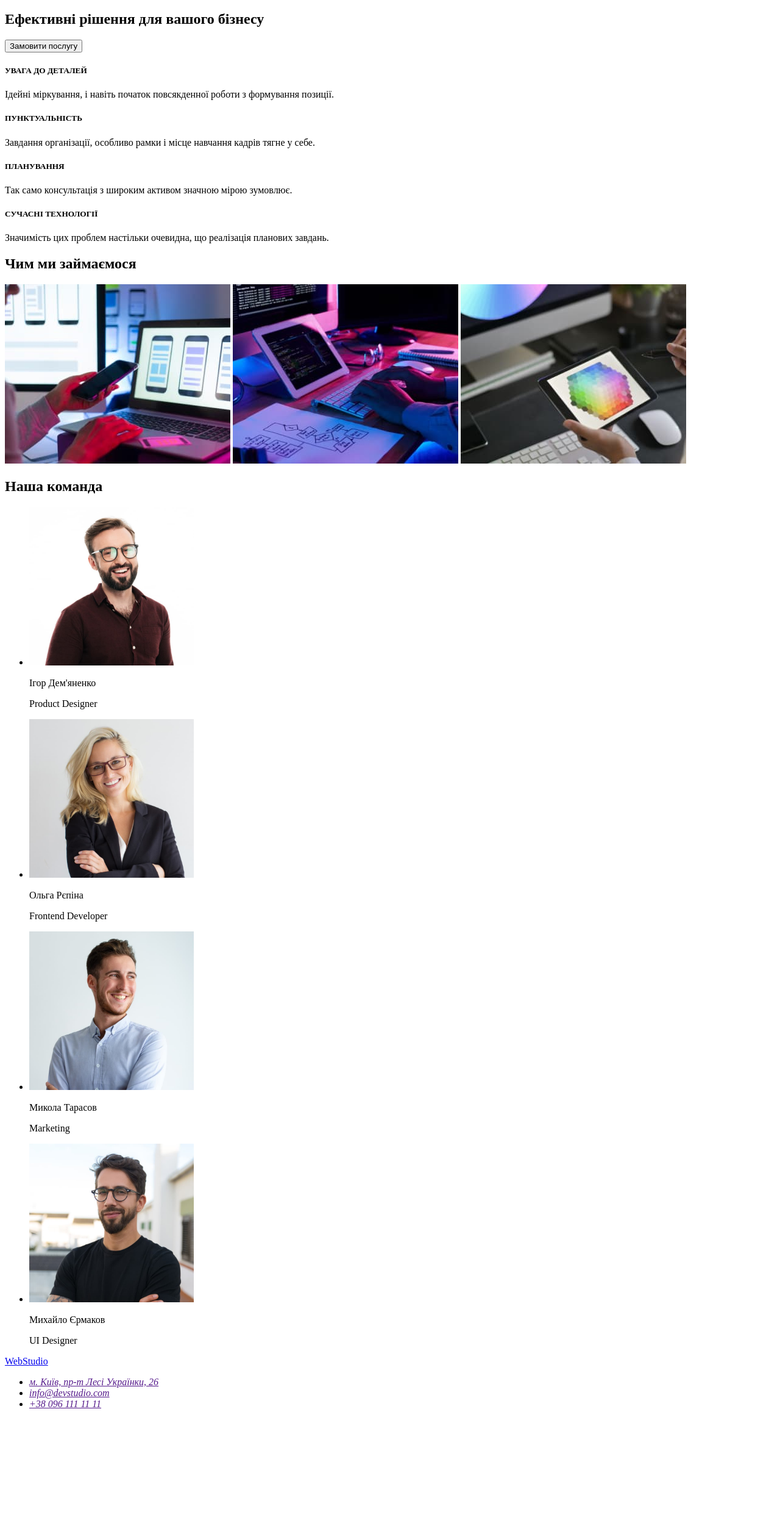
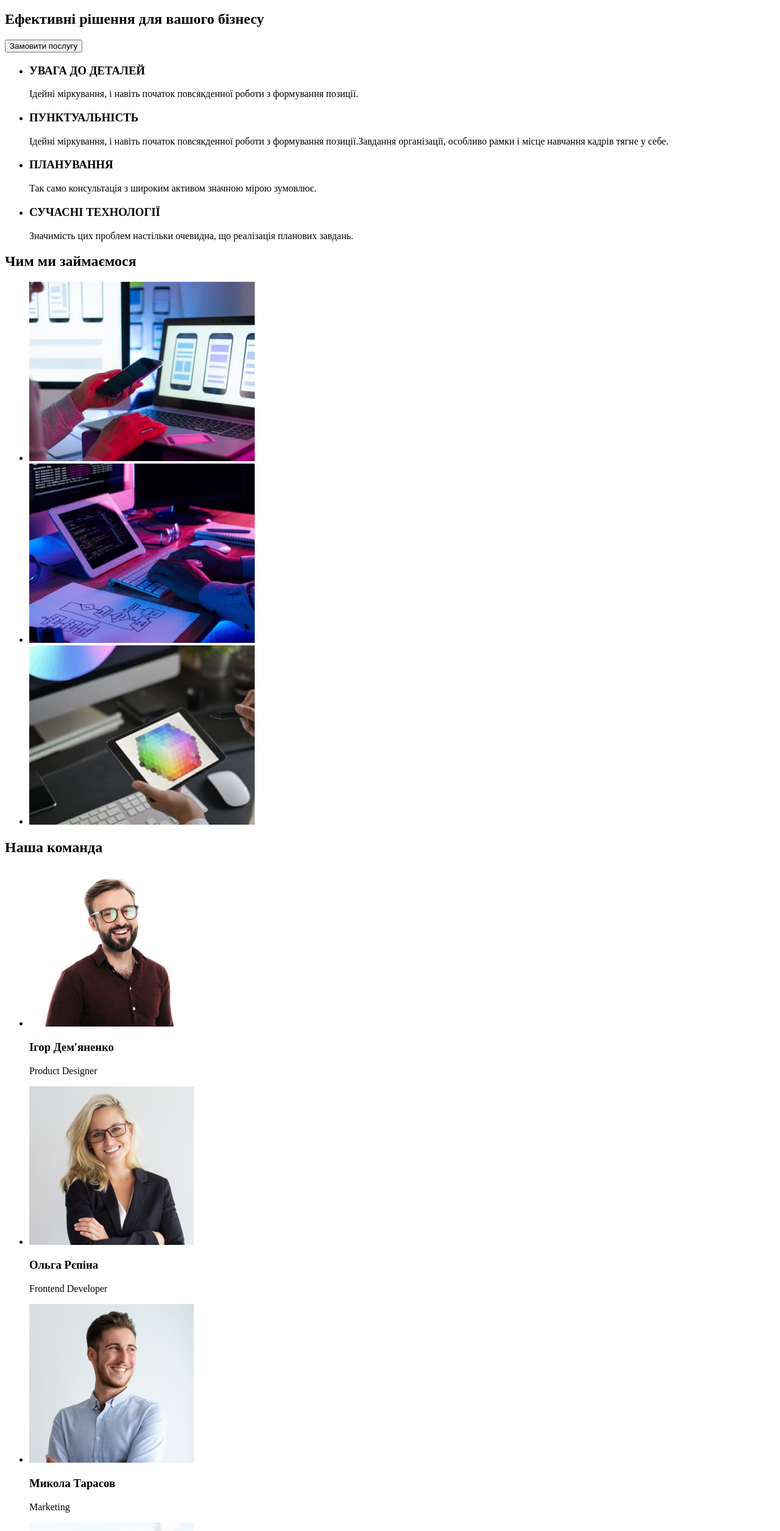
Before and after one commit to AnnaBors/goit-markup-hw-01, a plain HTML site: page index.html in a window 1280 px wide. Shown: the part 150-2660 px from the top of the page at 61% size. Before the commit the page ends 2477 px from the top, so only its background shows below. Drawn offline with Linux system fonts and the light colour scheme.

Commit message:
перероблено

```diff
--- a/index.html
+++ b/index.html
@@ -1,5 +1,5 @@
 <!DOCTYPE html>
-<html lang="en">
+<html lang="uk">
   <head>
     <meta charset="UTF-8" />
     <meta http-equiv="X-UA-Compatible" content="IE=edge" />
@@ -8,17 +8,18 @@
   </head>
   <body>
     <header>
-      <a href="http://127.0.0.1:5500/Index.html">WebStudio</a>
       <nav>
+        <a href="./Index.html">WebStudio</a>
         <ul>
-          <li><a href="">Студія</a></li>
-          <li></li>
+          <li><a href="./Index.html">Студія</a></li>
           <li><a href="">Портфоліо</a></li>
           <li><a href="">Контакти</a></li>
         </ul>
       </nav>
-      <a href="info@devstudio.com">info@devstudio.com</a>
-      <a href="tel:+380961111111">+38 096 111 11 11</a>
+      <ul>
+        <li><a href="e-mail:info@devstudio.com">info@devstudio.com</a></li>
+        <li><a href="tel:+380961111111">+38 096 111 11 11</a></li>
+      </ul>
     </header>
     <main>
       <section class="hero">
@@ -26,33 +27,43 @@
         <button type="button">Замовити послугу</button>
       </section>
       <section class="about">
-        <h5>УВАГА ДО ДЕТАЛЕЙ</h5>
-        <p>
-          Ідейні міркування, і навіть початок повсякденної роботи з формування
-          позиції.
+        <ul>
+          <li>
+            <h3>УВАГА ДО ДЕТАЛЕЙ</h3>
+            <p>Ідейні міркування, і навіть початок повсякденної роботи з формування позиції.</p>
+          </li>
+          <li>
+            <h3>ПУНКТУАЛЬНІСТЬ</h3>
+            <p>Ідейні міркування, і навіть початок повсякденної роботи з формування позиції.Завдання організації, особливо рамки і місце навчання кадрів тягне у себе.
             </p>
-        <h5>ПУНКТУАЛЬНІСТЬ</h5>
-        <p>
-          Завдання організації, особливо рамки і місце навчання кадрів тягне у
-          себе.
-        </p>
-        <h5>ПЛАНУВАННЯ</h5>
+          </li>
+          <li>
+            <h3>ПЛАНУВАННЯ</h3>
             <p>Так само консультація з широким активом значною мірою зумовлює.</p>
-        <h5>СУЧАСНІ ТЕХНОЛОГІЇ</h5>
-        <p>
-          Значимість цих проблем настільки очевидна, що реалізація планових
-          завдань.
-        </p>
+          </li>
+          <li>
+            <h3>СУЧАСНІ ТЕХНОЛОГІЇ</h3>
+            <p>Значимість цих проблем настільки очевидна, що реалізація планових завдань.</p>
+          </li>
+        </ul>
       </section>
       <section class="work">
         <h2>Чим ми займаємося</h2>
+        <ul>
+          <li>
             <img
               src="./images/work1.jpg"
               alt="втілення ідей в реальність"
               width="370"
             />
-        <img src="./images/work2.jpg" alt="оптимізація роботи" width="370" />
-        <img src="./images/work3.jpg" alt="цікаві ідеї" width="370" />
+          </li>
+          <li>
+            <img src="./images/work2.jpg" alt="оптимізація роботи" width="370"/>
+          </li>
+          <li>
+            <img src="./images/work3.jpg" alt="цікаві ідеї" width="370"/>
+          </li>
+        </ul>
       </section>
       <section class="workers">
         <h2>Наша команда</h2>
@@ -63,21 +74,20 @@
               src="./images/employee1.jpg"
               alt="Ігор Дем'яненко"
             />
-            <p>Ігор Дем'яненко</p>
+           <h3>Ігор Дем'яненко</h3>
             <p>Product Designer</p>
           </li>
           <li>
             <img width="270" src="./images/employee2.jpg" alt="Ольга Рєпіна" />
-            <p>Ольга Рєпіна</p>
+           <h3>Ольга Рєпіна</h3>
             <p>Frontend Developer</p>
           </li>
           <li>
             <img
               width="270"
               src="./images/employee3.jpg"
-              alt="Микола Тарасов"
-            />
-            <p>Микола Тарасов</p>
+              alt="Микола Тарасов"/>
+            <h3>Микола Тарасов</h3>
             <p>Marketing</p>
           </li>
           <li>
@@ -86,19 +96,30 @@
               src="./images/employee4.jpg"
               alt="Михайло Єрмаков"
             />
-            <p>Михайло Єрмаков</p>
+            <h3>Михайло Єрмаков</h3>
             <p>UI Designer</p>
           </li>
         </ul>
       </section>
     </main>
     <footer>
-      <a href="http://127.0.0.1:5500/Index.html">WebStudio</a>
+      <a href="./Index.html">WebStudio</a>
       <address>
         <ul>
-          <li><a href="">м. Київ, пр-т Лесі Українки, 26</a></li>
-          <li><a href="">info@devstudio.com</a></li>
-          <li><a href="">+38 096 111 11 11</a></li>
+          <li>
+          <a
+          href="https://goo.gl/maps/CPtrU1FHBa2aNyZL9"
+          target="_blank"
+           rel="noopener noreferrer nofollow"
+           >м. Київ, пр-т Лесі Українки, 26 </a>
+          </li>
+          <li>
+            <a
+            href="">e-mail:info@devstudio.com </a>
+          </li>
+          <li>
+            <a href=""tel:>+38 096 111 11 11 </a>
+          </li>
         </ul>
       </address>
     </footer>
```
Lines whose indentation alone changed are shown as unchanged.
